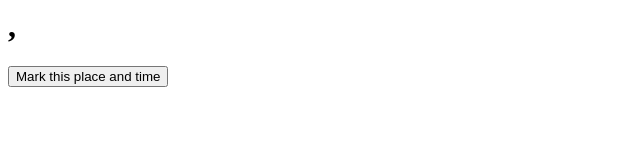
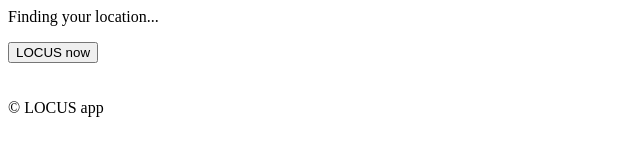
Before and after one commit to didymu5/locus, a website built with webpack: page index.html in a window 1280 px wide. Shown: the whole page, without its empty margins (0-640 px from the left). Built offline with nearby package versions, Linux system fonts and the light colour scheme.

Commit message:
change name of button and switched display:block for loading

```diff
--- a/index.html
+++ b/index.html
@@ -1,19 +1,26 @@
 <html>
 <head>
-  <title>Find me where this is</title>
+  <title>LOCUS - Locate yourself</title>
 
 </head>
 <body>
-  <div id="loading-indicator" style="display:none;">Finding your location...</div>
-<h1 id="coordinates-block"><span id="latitude-txt"></span>,
+  <div id="loading-indicator">Finding your location...</div>
+<h1 id="coordinates-block" style="display:none;"><span id="latitude-txt"></span>,
 <span id="longitude-txt"></span>
 </h1>
 <p>
   <span id="timestamp-txt"></span>
 </p>
-<button onclick="javascrip:location.reload();">Mark this place and time</button>
+<button onclick="javascrip:window.location = '/'; ">LOCUS now</button>
+
 <!-- https://www.google.com/maps/preview/@-15.623037,18.388672,8z -->
 <a href=""></a>
+<br>
+<br>
+<br>
+<footer>
+  &copy; LOCUS app
+</footer>
 <script type="text/javascript" src="app.bundle.js"></script>
 </body>
 </html>
```
